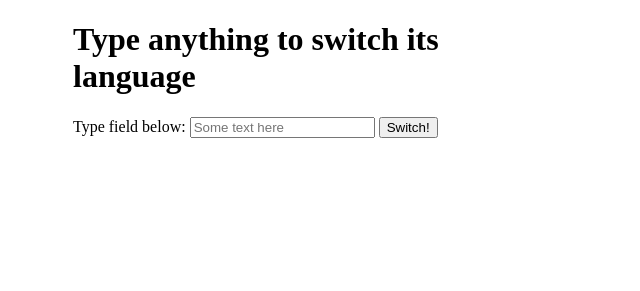
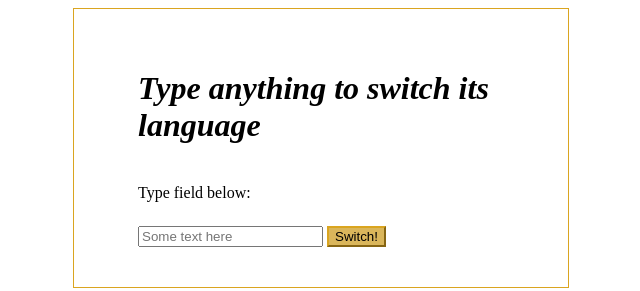
Before and after one commit to otter00/Switch-language, a plain HTML site: page index.html in a window 1280 px wide. Shown: the whole page, without its empty margins (319-959 px from the left). Drawn offline with Linux system fonts and the light colour scheme.

Commit message:
styles added

```diff
--- a/index.html
+++ b/index.html
@@ -12,11 +12,13 @@
 
 <body>
     <form id="input__form">
-        <h1>Type anything to switch its language</h1>
-        <div>
-            Type field below:
-            <input type="text" id="input__switch" placeholder="Some text here" />
-            <button type="submit" id="button__switch">Switch!</button>
+        <h1 id="header">Type anything to switch its language</h1>
+        <div id="content__container">
+            <span>Type field below:</span>
+            <div>
+                <input type="text" id="input__switch" placeholder="Some text here" />
+                <button type="submit" id="button__switch">Switch!</button>
+            </div>
         </div>
     </form>
 
--- a/styles.css
+++ b/styles.css
@@ -1,5 +1,29 @@
 #input__form,.result__field {
     margin: 0 30vw;
+    padding: 5vh 5vw;
+}
+
+#input__form {
+    border: 1px solid goldenrod;
+}
+
+#header {
+    font-style: italic;
+    margin-bottom: 5vh;
+}
+
+#content__container {
+    display: flex;
+    flex-direction: column;
+}
+
+span {
+    margin-bottom: 3vh;
+}
+
+#button__switch {
+    border-color: goldenrod;
+    background-color: rgb(218, 182, 91);
 }
 
 .result__field {
@@ -7,4 +31,6 @@
 
     font-weight: 600;
     font-size: 20px;
+
+    border: 1px solid goldenrod;
 }
```
